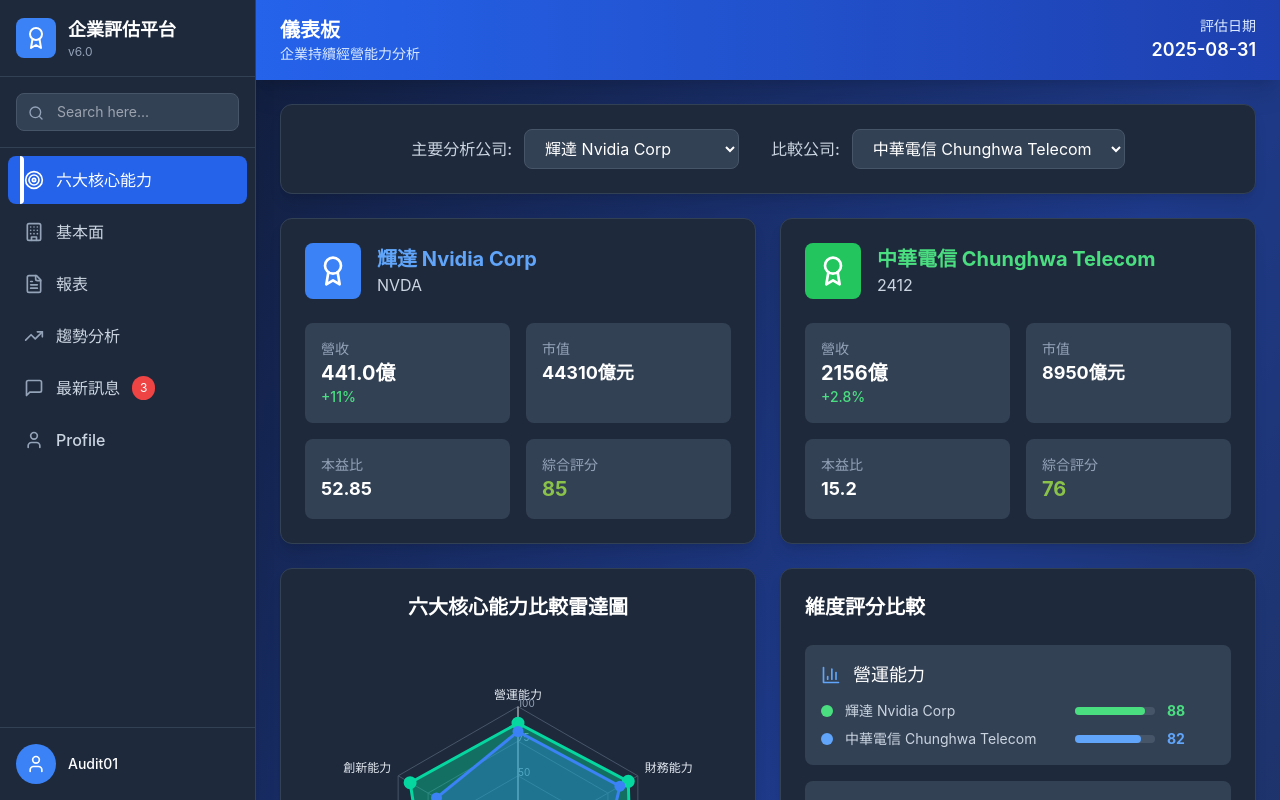
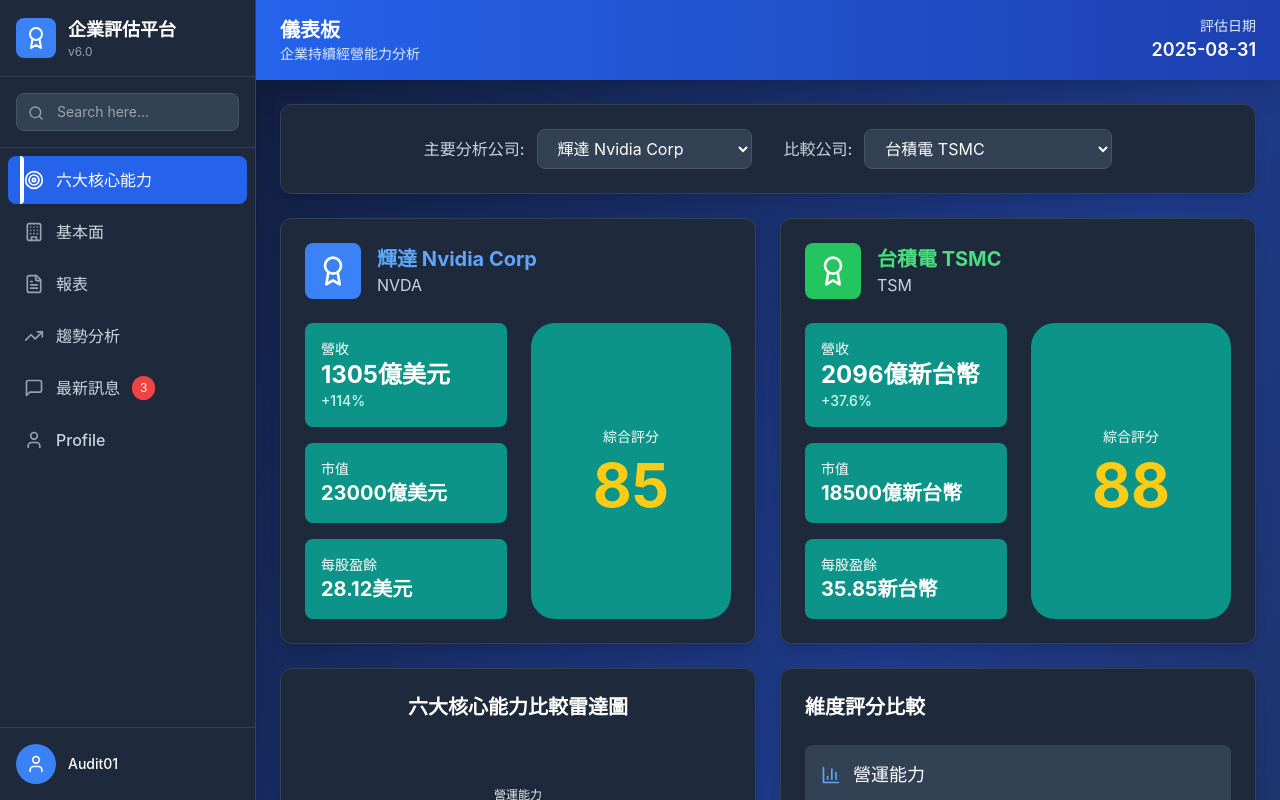
Before and after one commit to ptrw0311/BusinessSustainabilityAssessment, a React (Vite) app: page / in a window 1280 px wide. Shown: the top 800 px of the page. Built offline with nearby package versions, Linux system fonts and the light colour scheme.

Commit message:
修改ui

```diff
--- a/src/BusinessSustainabilityAssessment.jsx
+++ b/src/BusinessSustainabilityAssessment.jsx
@@ -16,10 +16,11 @@
       name: '輝達 Nvidia Corp',
       ticker: 'NVDA',
       overallScore: 85,
-      revenue: '441.0億',
-      growth: '+11%',
-      marketCap: '44310億元',
-      pe: '52.85',
+      revenue: '1305億美元',
+      growth: '+114%',
+      marketCap: '23000億美元',
+      pe: '31.2',
+      eps: '28.12美元',
       metrics: {
         營運能力: 88,
         財務能力: 92,
@@ -37,6 +38,7 @@
       growth: '+2.8%',
       marketCap: '3115億元',
       pe: '23.7',
+      eps: '4.85新台幣',
       metrics: {
         營運能力: 75,
         財務能力: 78,
@@ -47,20 +49,21 @@
       }
     },
     CHT: {
-      name: '中華電信 Chunghwa Telecom',
-      ticker: '2412',
-      overallScore: 76,
-      revenue: '2156億',
-      growth: '+2.8%',
-      marketCap: '8950億元',
-      pe: '15.2',
+      name: '台積電 TSMC',
+      ticker: 'TSM',
+      overallScore: 88,
+      revenue: '2096億新台幣',
+      growth: '+37.6%',
+      marketCap: '18500億新台幣',
+      pe: '20.7',
+      eps: '35.85新台幣',
       metrics: {
-        營運能力: 82,
-        財務能力: 85,
-        未來力: 65,
-        AI數位力: 78,
-        ESG永續力: 88,
-        創新能力: 68
+        營運能力: 90,
+        財務能力: 92,
+        未來力: 85,
+        AI數位力: 88,
+        ESG永續力: 85,
+        創新能力: 90
       }
     },
     TWM: {
@@ -71,6 +74,7 @@
       growth: '+1.8%',
       marketCap: '3280億元',
       pe: '16.8',
+      eps: '6.12新台幣',
       metrics: {
         營運能力: 78,
         財務能力: 80,
@@ -88,7 +92,7 @@
   ];
 
   const compareOptions = [
-    { value: 'CHT', label: '中華電信 Chunghwa Telecom' },
+    { value: 'CHT', label: '台積電 TSMC' },
     { value: 'TWM', label: '台灣大哥大 Taiwan Mobile' }
   ];
 
@@ -280,23 +284,28 @@
               </div>
             </div>
 
-            <div className="grid grid-cols-2 gap-4">
-              <div className="bg-slate-700 p-4 rounded-lg">
-                <div className="text-slate-400 text-sm">營收</div>
-                <div className="text-xl font-bold text-white">{companyData[selectedCompany].revenue}</div>
-                <div className="text-green-400 text-sm font-medium">{companyData[selectedCompany].growth}</div>
+            <div className="flex gap-6">
+              {/* 左側三個卡片 */}
+              <div className="flex flex-col gap-4 flex-1">
+                <div className="bg-teal-600 p-4 rounded-lg">
+                  <div className="text-white text-sm font-medium">營收</div>
+                  <div className="text-2xl font-bold text-white">{companyData[selectedCompany].revenue}</div>
+                  <div className="text-teal-100 text-sm font-medium">{companyData[selectedCompany].growth}</div>
+                </div>
+                <div className="bg-teal-600 p-4 rounded-lg">
+                  <div className="text-white text-sm font-medium">市值</div>
+                  <div className="text-xl font-bold text-white">{companyData[selectedCompany].marketCap}</div>
+                </div>
+                <div className="bg-teal-600 p-4 rounded-lg">
+                  <div className="text-white text-sm font-medium">每股盈餘</div>
+                  <div className="text-xl font-bold text-white">{companyData[selectedCompany].eps}</div>
+                </div>
               </div>
-              <div className="bg-slate-700 p-4 rounded-lg">
-                <div className="text-slate-400 text-sm">市值</div>
-                <div className="text-lg font-bold text-white">{companyData[selectedCompany].marketCap}</div>
-              </div>
-              <div className="bg-slate-700 p-4 rounded-lg">
-                <div className="text-slate-400 text-sm">本益比</div>
-                <div className="text-lg font-bold text-white">{companyData[selectedCompany].pe}</div>
-              </div>
-              <div className="bg-slate-700 p-4 rounded-lg">
-                <div className="text-slate-400 text-sm">綜合評分</div>
-                <div className="text-xl font-bold" style={{color: getScoreColor(companyData[selectedCompany].overallScore)}}>
+
+              {/* 右側大圓形綜合評分 */}
+              <div className="bg-teal-600 rounded-3xl p-8 flex flex-col items-center justify-center min-w-[200px]">
+                <div className="text-white text-sm font-medium mb-2">綜合評分</div>
+                <div className="text-6xl font-bold text-yellow-400">
                   {companyData[selectedCompany].overallScore}
                 </div>
               </div>
@@ -315,23 +324,28 @@
               </div>
             </div>
 
-            <div className="grid grid-cols-2 gap-4">
-              <div className="bg-slate-700 p-4 rounded-lg">
-                <div className="text-slate-400 text-sm">營收</div>
-                <div className="text-xl font-bold text-white">{companyData[compareCompany].revenue}</div>
-                <div className="text-green-400 text-sm font-medium">{companyData[compareCompany].growth}</div>
+            <div className="flex gap-6">
+              {/* 左側三個卡片 */}
+              <div className="flex flex-col gap-4 flex-1">
+                <div className="bg-teal-600 p-4 rounded-lg">
+                  <div className="text-white text-sm font-medium">營收</div>
+                  <div className="text-2xl font-bold text-white">{companyData[compareCompany].revenue}</div>
+                  <div className="text-teal-100 text-sm font-medium">{companyData[compareCompany].growth}</div>
+                </div>
+                <div className="bg-teal-600 p-4 rounded-lg">
+                  <div className="text-white text-sm font-medium">市值</div>
+                  <div className="text-xl font-bold text-white">{companyData[compareCompany].marketCap}</div>
+                </div>
+                <div className="bg-teal-600 p-4 rounded-lg">
+                  <div className="text-white text-sm font-medium">每股盈餘</div>
+                  <div className="text-xl font-bold text-white">{companyData[compareCompany].eps}</div>
+                </div>
               </div>
-              <div className="bg-slate-700 p-4 rounded-lg">
-                <div className="text-slate-400 text-sm">市值</div>
-                <div className="text-lg font-bold text-white">{companyData[compareCompany].marketCap}</div>
-              </div>
-              <div className="bg-slate-700 p-4 rounded-lg">
-                <div className="text-slate-400 text-sm">本益比</div>
-                <div className="text-lg font-bold text-white">{companyData[compareCompany].pe}</div>
-              </div>
-              <div className="bg-slate-700 p-4 rounded-lg">
-                <div className="text-slate-400 text-sm">綜合評分</div>
-                <div className="text-xl font-bold" style={{color: getScoreColor(companyData[compareCompany].overallScore)}}>
+
+              {/* 右側大圓形綜合評分 */}
+              <div className="bg-teal-600 rounded-3xl p-8 flex flex-col items-center justify-center min-w-[200px]">
+                <div className="text-white text-sm font-medium mb-2">綜合評分</div>
+                <div className="text-6xl font-bold text-yellow-400">
                   {companyData[compareCompany].overallScore}
                 </div>
               </div>
```
Also changed, not shown: .claude/settings.local.json (added), 2 other files (tests, documents, lock files or other folders).
